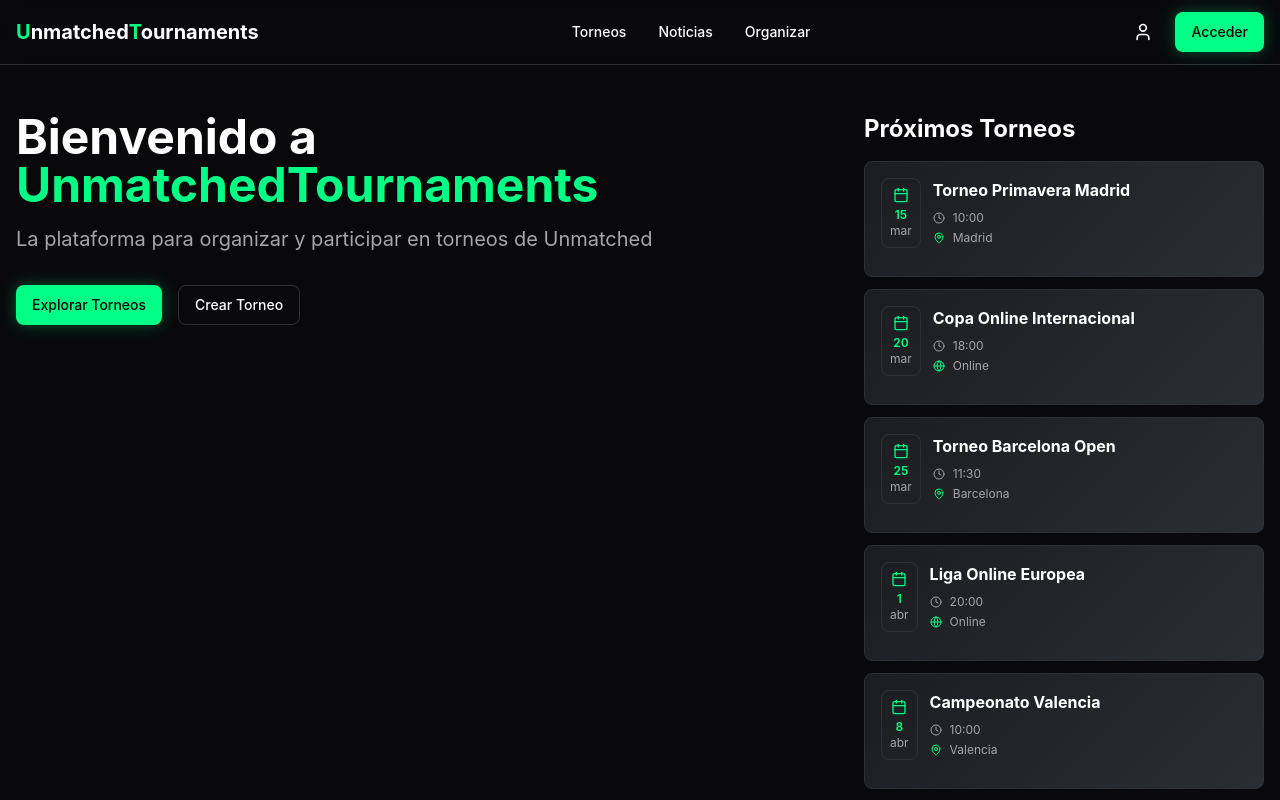
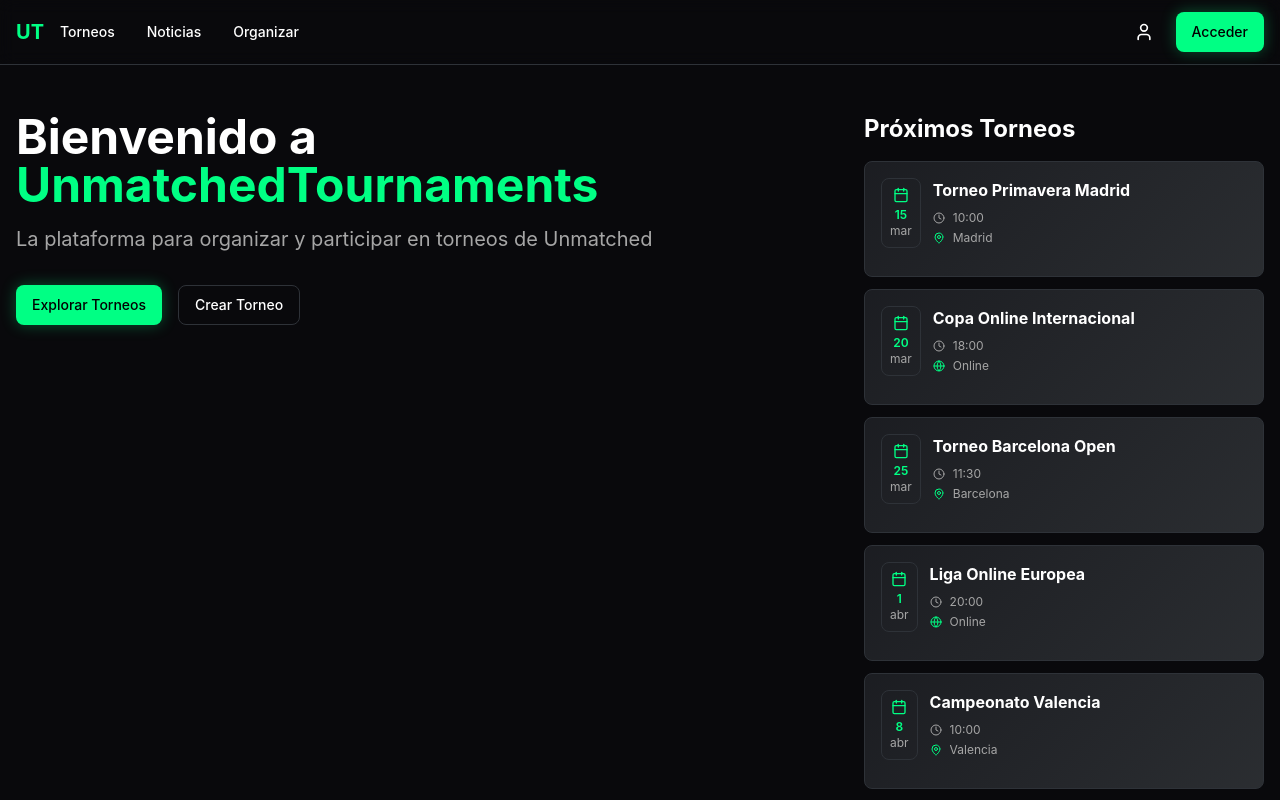
Before and after one commit to ivanlhz/unmatched-tournamets, an Astro site: page / in a window 1280 px wide. Shown: the top 800 px of the page. Built offline with nearby package versions, Linux system fonts and the light colour scheme; Astro itself is replaced by a stand-in of ours.

Commit message:
feat: simplify header layout and update logo to use UT abbreviation

```diff
--- a/src/components/Header.astro
+++ b/src/components/Header.astro
@@ -6,14 +6,14 @@ import { Button } from "./ui/Button";
 
 <header class="sticky top-0 z-50 w-full border-b border-border bg-background/95 backdrop-blur supports-[backdrop-filter]:bg-background/80">
   <div class="container mx-auto px-4">
-    <div class="flex h-16 items-center justify-between">
+    <div class="flex h-16 items-center">
       <a href="/" class="flex items-center gap-2 transition-all duration-300 hover:scale-105 group">
-        <span class="text-xl font-bold">
-          <span class="text-primary group-hover:drop-shadow-[0_0_8px_hsl(151_100%_50%/0.8)] transition-all duration-300">U</span>nmatched<span class="text-primary group-hover:drop-shadow-[0_0_8px_hsl(151_100%_50%/0.8)] transition-all duration-300">T</span>ournaments
+        <span class="text-xl font-bold text-primary group-hover:drop-shadow-[0_0_8px_hsl(151_100%_50%/0.8)] transition-all duration-300">
+          UT
         </span>
       </a>
 
-      <nav class="hidden md:flex items-center gap-8">
+      <nav class="hidden md:flex items-center gap-8 mr-auto ml-4">
         <Link to="/" class="text-sm font-medium">
           Torneos
         </Link>
```
